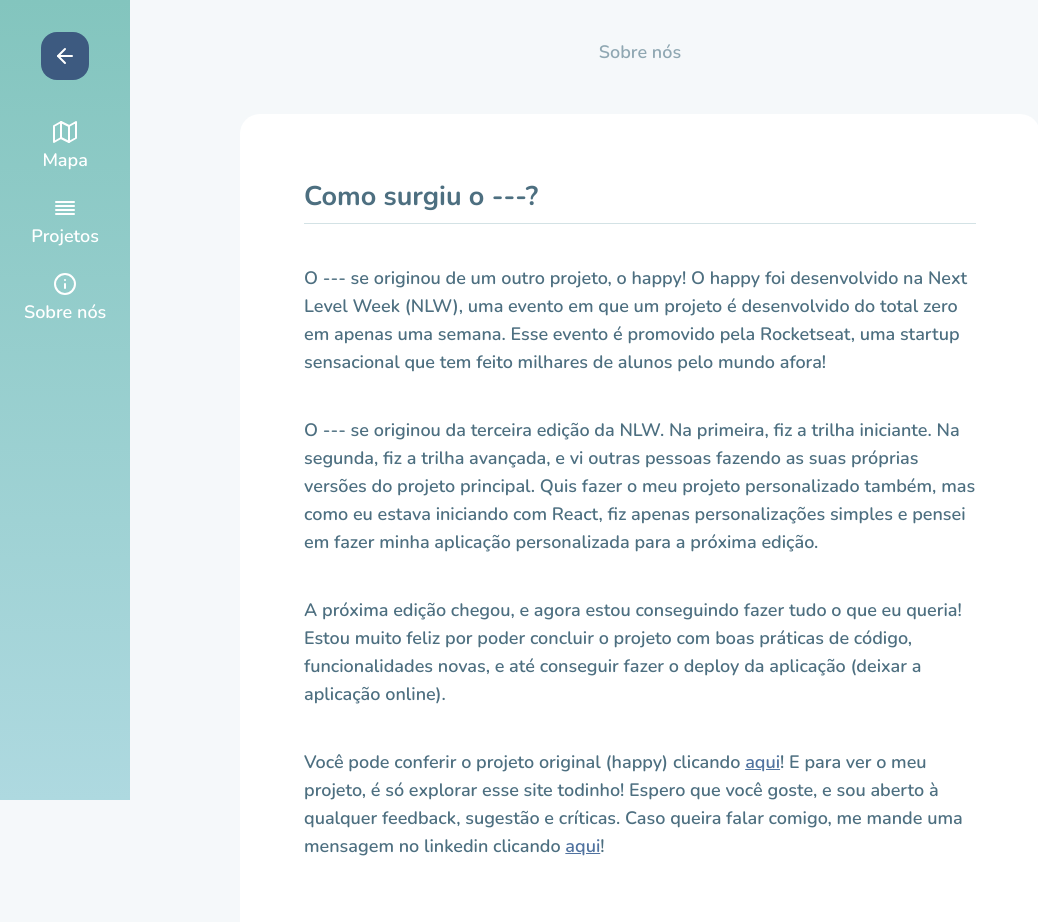
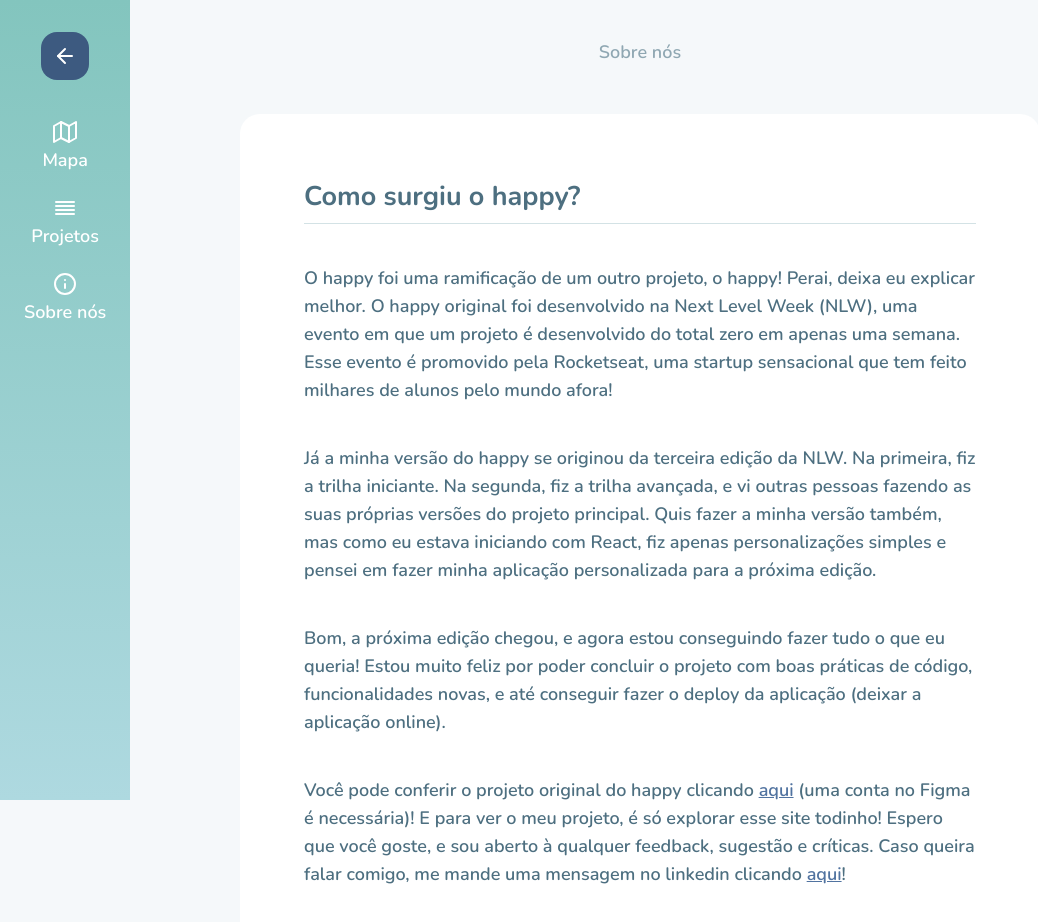
Before and after one commit to juniorklawa/happy, a React (Create React App) app in the folder web/: page /about in a window 1280 px wide. Shown: the top 922 px of the page, without its empty margins (0-1038 px from the left). Built offline with nearby package versions, Linux system fonts and the light colour scheme; the HTML template or start-up script is replaced by a standard one.

Commit message:
Update text

```diff
--- a/web/src/pages/About/index.tsx
+++ b/web/src/pages/About/index.tsx
@@ -12,49 +12,50 @@ const About: React.FC = () => {
         <p className="page-title">Sobre nós</p>
 
         <section>
-          <h1>Como surgiu o ---?</h1>
+          <h1>Como surgiu o happy?</h1>
 
           <p>
-            O --- se originou de um outro projeto, o happy! O happy foi
-            desenvolvido na Next Level Week (NLW), uma evento em que um projeto
-            é desenvolvido do total zero em apenas uma semana. Esse evento é
-            promovido pela Rocketseat, uma startup sensacional que tem feito
-            milhares de alunos pelo mundo afora!
+            O happy foi uma ramificação de um outro projeto, o happy! Perai,
+            deixa eu explicar melhor. O happy original foi desenvolvido na Next
+            Level Week (NLW), uma evento em que um projeto é desenvolvido do
+            total zero em apenas uma semana. Esse evento é promovido pela
+            Rocketseat, uma startup sensacional que tem feito milhares de alunos
+            pelo mundo afora!
           </p>
 
           <p>
-            O --- se originou da terceira edição da NLW. Na primeira, fiz a
-            trilha iniciante. Na segunda, fiz a trilha avançada, e vi outras
-            pessoas fazendo as suas próprias versões do projeto principal. Quis
-            fazer o meu projeto personalizado também, mas como eu estava
+            Já a minha versão do happy se originou da terceira edição da NLW. Na
+            primeira, fiz a trilha iniciante. Na segunda, fiz a trilha avançada,
+            e vi outras pessoas fazendo as suas próprias versões do projeto
+            principal. Quis fazer a minha versão também, mas como eu estava
             iniciando com React, fiz apenas personalizações simples e pensei em
             fazer minha aplicação personalizada para a próxima edição.
           </p>
 
           <p>
-            A próxima edição chegou, e agora estou conseguindo fazer tudo o que
-            eu queria! Estou muito feliz por poder concluir o projeto com boas
-            práticas de código, funcionalidades novas, e até conseguir fazer o
-            deploy da aplicação (deixar a aplicação online).
+            Bom, a próxima edição chegou, e agora estou conseguindo fazer tudo o
+            que eu queria! Estou muito feliz por poder concluir o projeto com
+            boas práticas de código, funcionalidades novas, e até conseguir
+            fazer o deploy da aplicação (deixar a aplicação online).
           </p>
 
           <p>
-            Você pode conferir o projeto original (happy) clicando{' '}
+            Você pode conferir o projeto original do happy clicando{' '}
             <a
               rel="noopener noreferrer"
               target="_blank"
               href="https://www.figma.com/file/fWpZHM1ZaKuxzl0cc0dxk6/Happy-Web-(Copy)?node-id=48603%3A210"
             >
               aqui
-            </a>
-            ! E para ver o meu projeto, é só explorar esse site todinho! Espero
-            que você goste, e sou aberto à qualquer feedback, sugestão e
-            críticas. Caso queira falar comigo, me mande uma mensagem no
-            linkedin clicando{' '}
+            </a>{' '}
+            (uma conta no Figma é necessária)! E para ver o meu projeto, é só
+            explorar esse site todinho! Espero que você goste, e sou aberto à
+            qualquer feedback, sugestão e críticas. Caso queira falar comigo, me
+            mande uma mensagem no linkedin clicando{' '}
             <a
               rel="noopener noreferrer"
               target="_blank"
-              href="https://www.linkedin.com/guilherme-illescas"
+              href="https://www.linkedin.com/in/guilherme-illescas"
             >
               aqui
             </a>
```
